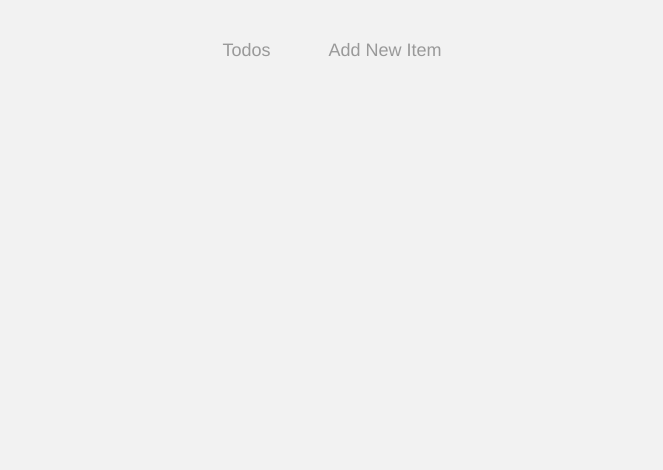
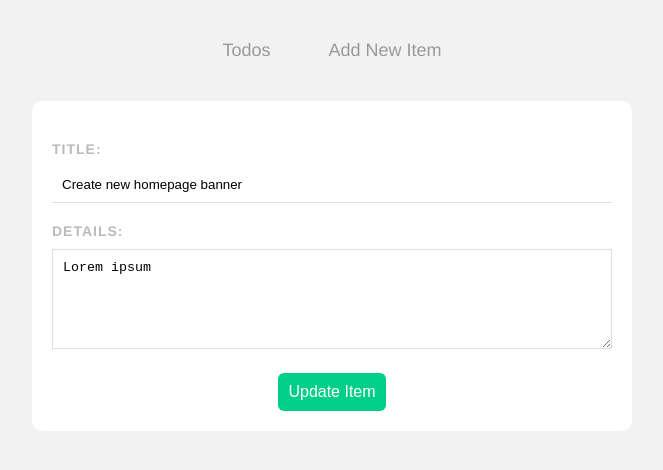
Before and after one commit to Gieveppix/vuetodo, a Vue app: page /list/1 in a window 1280 px wide. Before the commit this address had no page. Shown: the top 470 px of the page, without its empty margins (308-971 px from the left). Built offline with nearby package versions, Linux system fonts and the light colour scheme; data requests are answered from the project's data file.

Commit message:
Route to edit and the data is already pre-populated

```diff
--- a/src/components/Singleitem.vue
+++ b/src/components/Singleitem.vue
@@ -4,7 +4,9 @@
         <h3 @click="toggleDetails" >{{ item.title }}</h3>
         <div class="icons">
           <link rel="stylesheet" href="https://fonts.googleapis.com/css2?family=Material+Symbols+Outlined:opsz,wght,FILL,GRAD@48,400,0,0" />
-          <span class="material-symbols-outlined">edit</span>
+          <router-link :to="{ name: 'EditItem', params: { id: item.id} }">
+            <span class="material-symbols-outlined">edit</span>
+          </router-link>
           <span @click="deleteItem" class="material-symbols-outlined">delete</span>
 
           <span @click="toggleDone" v-show="item.done" class="material-symbols-outlined tick">done</span>
--- a/src/router/index.js
+++ b/src/router/index.js
@@ -1,6 +1,7 @@
 import { createRouter, createWebHistory } from 'vue-router'
 import Home from '../views/Home.vue'
 import AddItem from '../views/AddItem.vue'
+import EditItem from '../views/EditItem.vue'
 
 const routes = [
   {
@@ -12,6 +13,12 @@
     path: '/add',
     name: 'AddItem',
     component: AddItem
+  },
+  {
+    path: '/list/:id',
+    name: 'EditItem',
+    component: EditItem,
+    props: true
   }
 ]
 
--- /dev/null
+++ b/src/views/EditItem.vue
@@ -0,0 +1,35 @@
+<template>
+  <form @submit.prevent="handleSubmit">
+    <label>Title:</label>
+    <input type="text" v-model="title" required>
+    <label>Details:</label>
+    <textarea v-model="details" required></textarea>
+    <button>Update Item</button>
+  </form>
+</template>
+
+<script>
+
+export default {
+    props: ['id'],
+    data() {
+        return {
+            uri: 'http://localhost:3000/list/' + this.id,
+            title: '',
+            details: ''
+        }
+    },
+    mounted() {
+        fetch(this.uri)
+            .then(res => res.json())
+            .then(data => {
+                this.title = data.title
+                this.details = data.details
+        }).catch(err => console.log(err))
+    }
+}
+</script>
+
+<style>
+
+</style>
```
